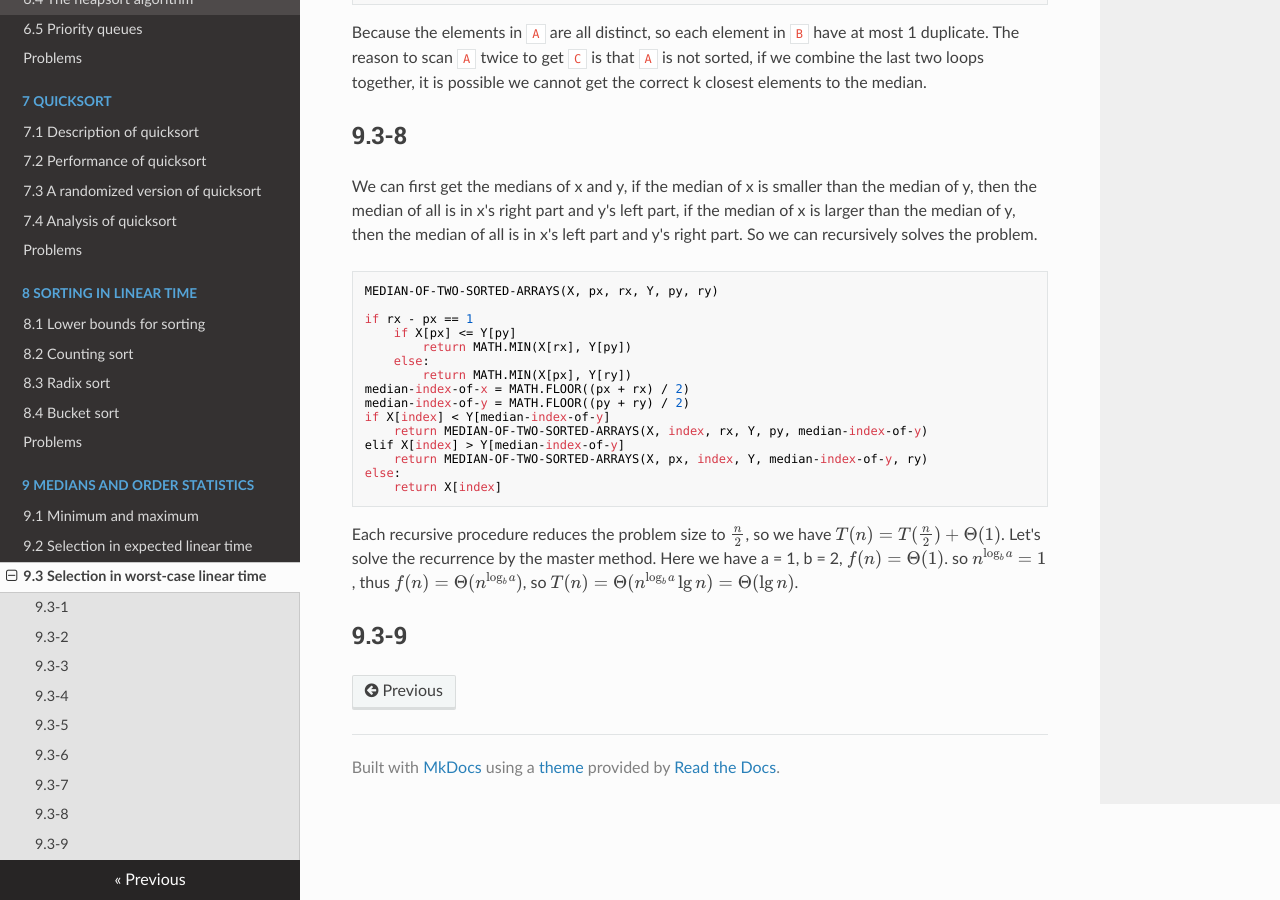
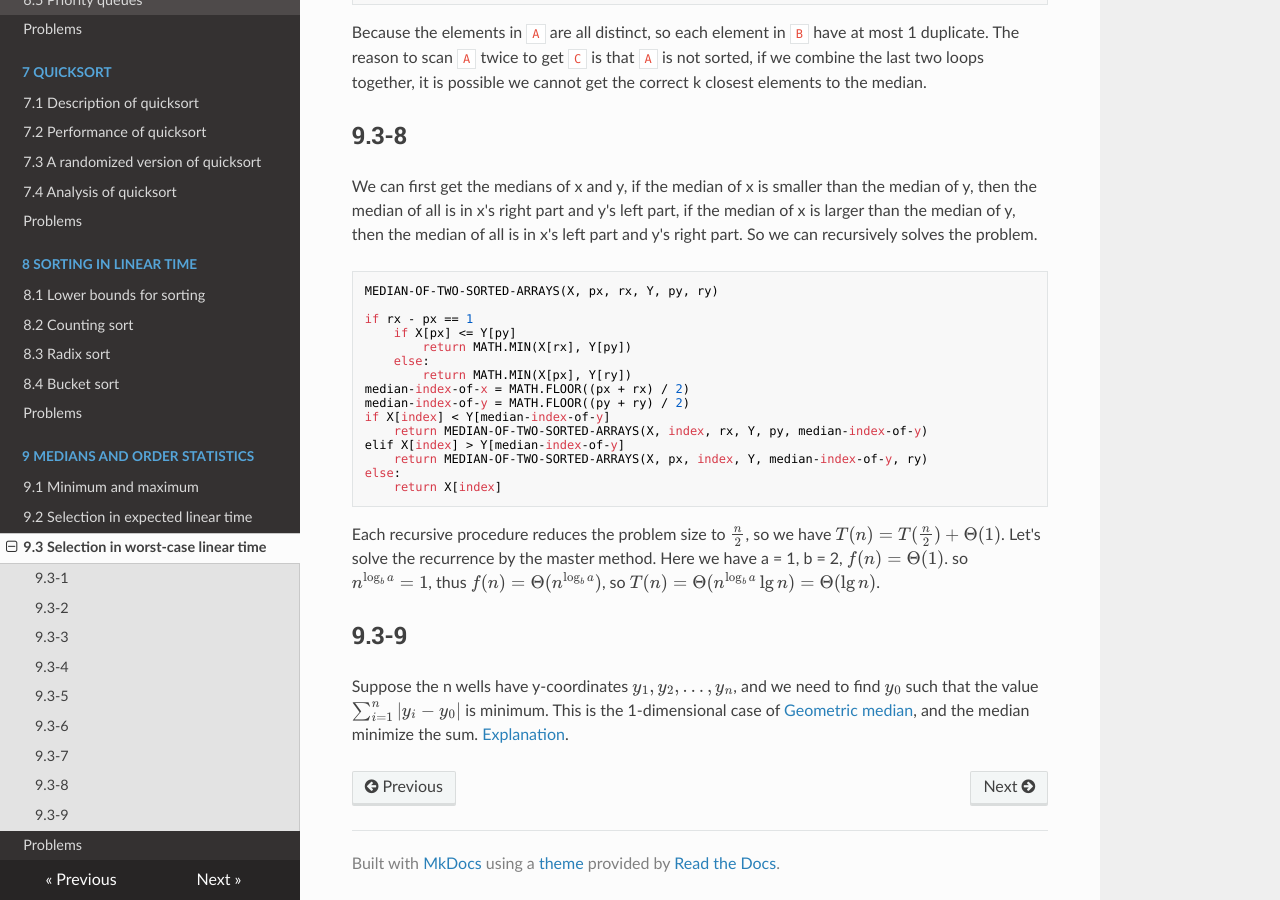
Before and after one commit to Frederick-S/Introduction-to-Algorithms-Notes, an MkDocs documentation site: the page built from docs/9-Medians-and-Order-Statistics/9.3-Selection-in-worst-case-linear-time.md, in a window 1280 px wide and 900 px high, scrolled down 3002 px. Built offline with MkDocs 1.6.1, drawn with Linux system fonts in a browser that asks for light colours; nearby versions of some CDN libraries; formulas are drawn with MathJax 3; old or Windows-style settings are respelled for this version of MkDocs.

```diff
--- a/docs/9-Medians-and-Order-Statistics/9.3-Selection-in-worst-case-linear-time.md
+++ b/docs/9-Medians-and-Order-Statistics/9.3-Selection-in-worst-case-linear-time.md
@@ -132,3 +132,4 @@
 Each recursive procedure reduces the problem size to $\frac{n}{2}$, so we have $T(n) = T(\frac{n}{2}) + \Theta(1)$. Let's solve the recurrence by the master method. Here we have a = 1, b = 2, $f(n) = \Theta(1)$. so $n^{\log_b{a}} = 1$, thus $f(n) = \Theta(n^{\log_b{a}})$, so $T(n) = \Theta(n^{\log_b{a}}\lg{n}) = \Theta(\lg{n})$.
 
 ## 9.3-9
+Suppose the n wells have y-coordinates $y_1, y_2, \ldots, y_n$, and we need to find $y_0$ such that the value $\sum_{i = 1}^{n}|y_i - y_0|$ is minimum. This is the 1-dimensional case of [Geometric median](https://en.wikipedia.org/wiki/Geometric_median), and the median minimize the sum. [Explanation](https://math.stackexchange.com/questions/318381/on-a-1-d-line-the-point-that-minimizes-the-sum-of-the-distances-is-the-median).
--- a/mkdocs.yml
+++ b/mkdocs.yml
@@ -49,3 +49,4 @@
     - '9.1 Minimum and maximum': '9-Medians-and-Order-Statistics/9.1-Minimum-and-maximum.md'
     - '9.2 Selection in expected linear time': '9-Medians-and-Order-Statistics/9.2-Selection-in-expected-linear-time.md'
     - '9.3 Selection in worst-case linear time': '9-Medians-and-Order-Statistics/9.3-Selection-in-worst-case-linear-time.md'
+    - 'Problems': '9-Medians-and-Order-Statistics/Problems.md'
```
Also changed, not shown: docs/9-Medians-and-Order-Statistics/Problems.md (added, +3 -0 lines).
